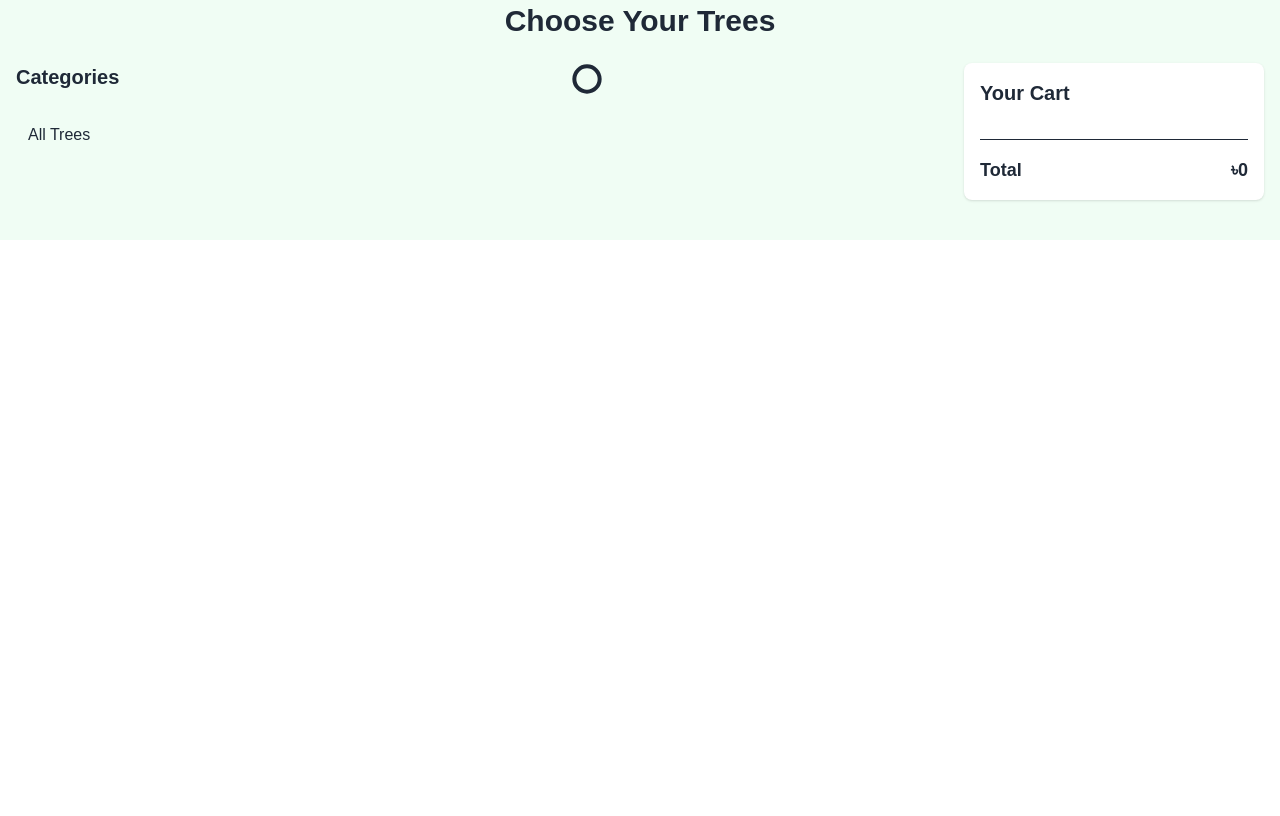
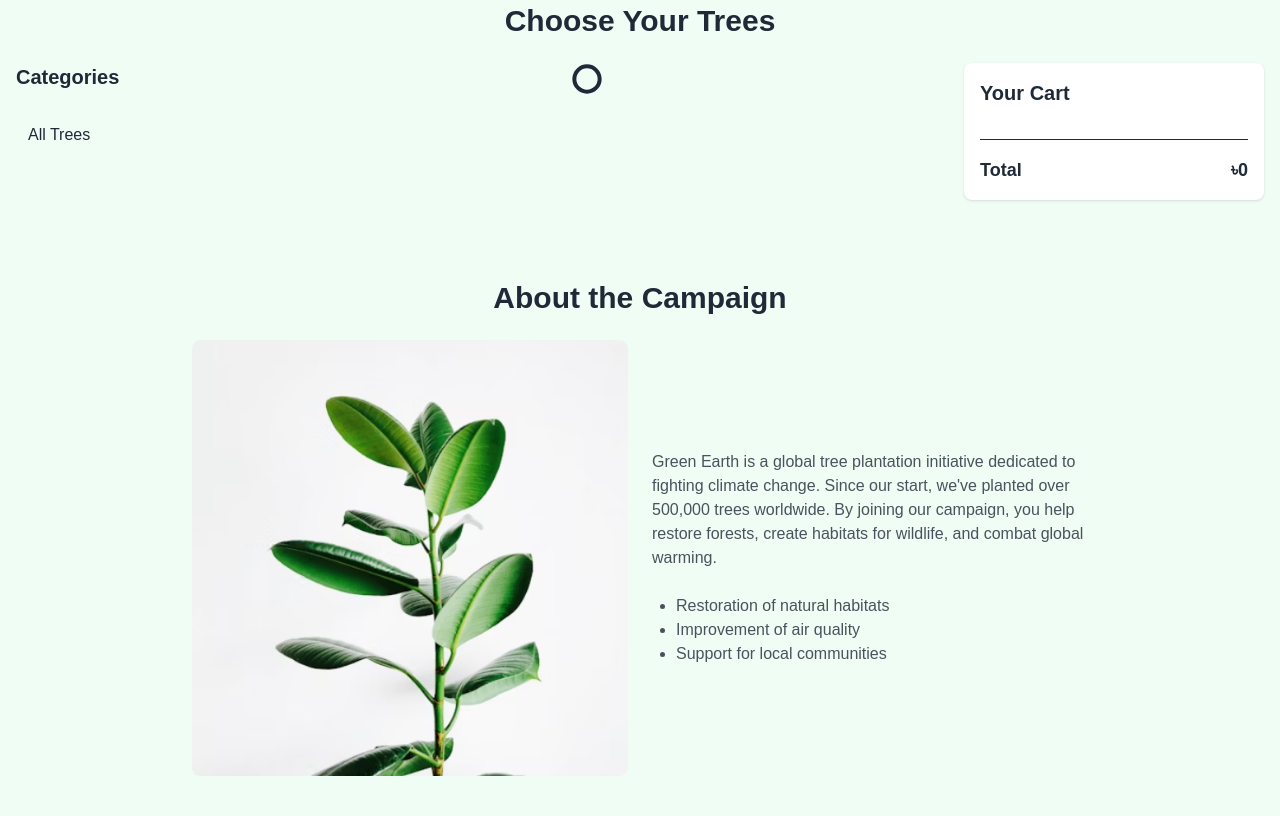
Before and after one commit to rakibhasan1868/Assignment-6-Green-Earth, a plain HTML site: page index.html in a window 1280 px wide. Shown: the part 366-1182 px from the top of the page. Before the commit the page ends 800 px from the top, so only its background shows below. Drawn offline with nearby package versions, Linux system fonts and the light colour scheme.

Commit message:
About the Campaign Section added

```diff
--- a/index.html
+++ b/index.html
@@ -108,6 +108,33 @@
         </section>
 
 
+        <!-- About the Campaign Section -->
+
+        <section class="py-10 px-4 bg-[#f0fdf4]">
+            <div class="max-w-4xl mx-auto">
+                <h2 class="text-center text-3xl font-semibold mb-6">About the Campaign</h2>
+                <div class="grid md:grid-cols-2 gap-6 place-items-center">
+
+                    <figure>
+                        <img src="assets/about.png" alt="About" class="rounded-lg">
+                    </figure>
+
+                    <div class="text-[#49535d] space-y-6">
+                        <p>Green Earth is a global tree plantation initiative dedicated to fighting climate change.
+                            Since our start, we've planted over 500,000 trees worldwide. By joining our campaign, you
+                            help restore forests, create habitats for wildlife, and combat global warming.</p>
+                        <ul class="list-disc pl-6">
+                            <li>Restoration of natural habitats</li>
+                            <li>Improvement of air quality</li>
+                            <li>Support for local communities</li>
+                        </ul>
+                    </div>
+                </div>
+            </div>
+        </section>
+
+
+
 
     </main>
 
```
